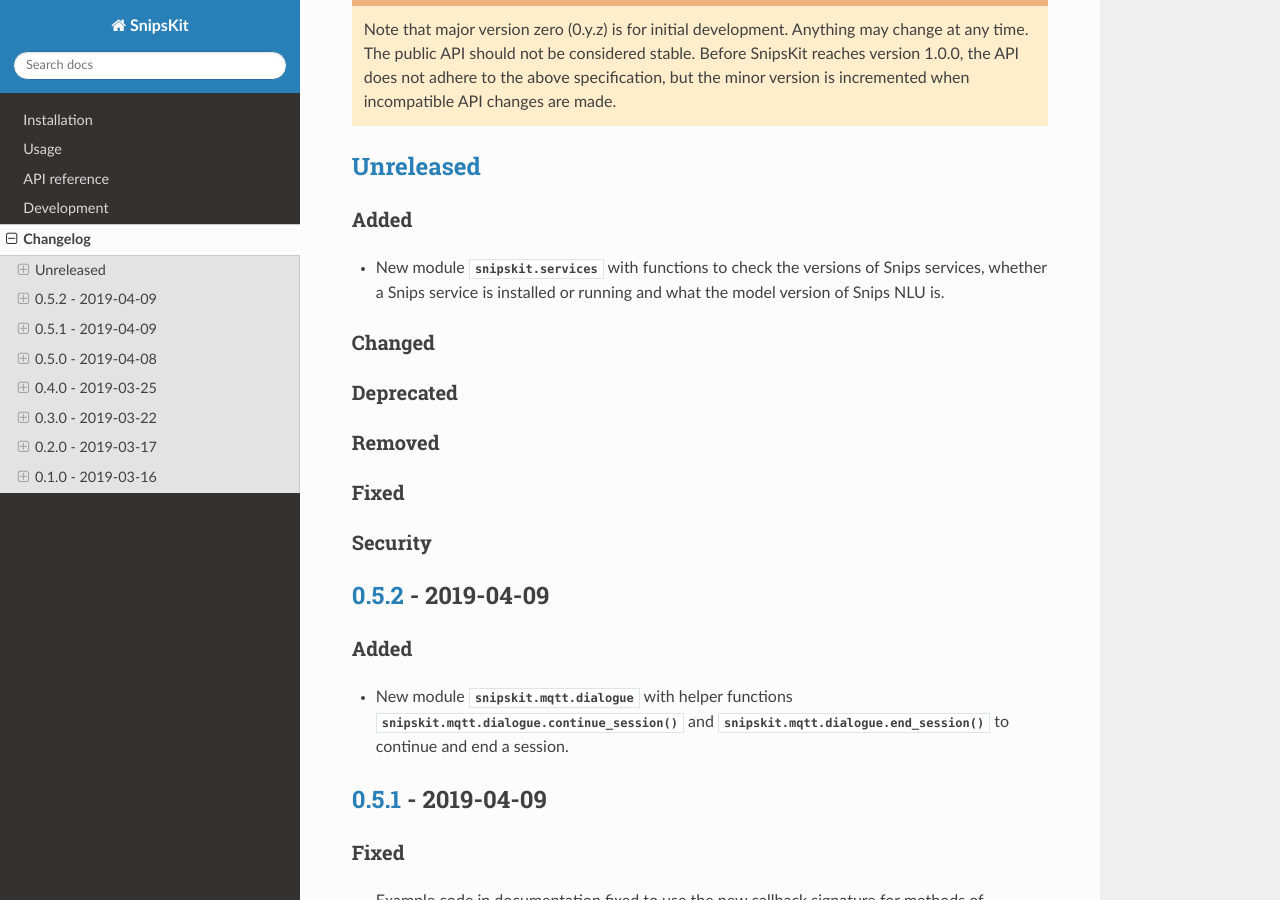
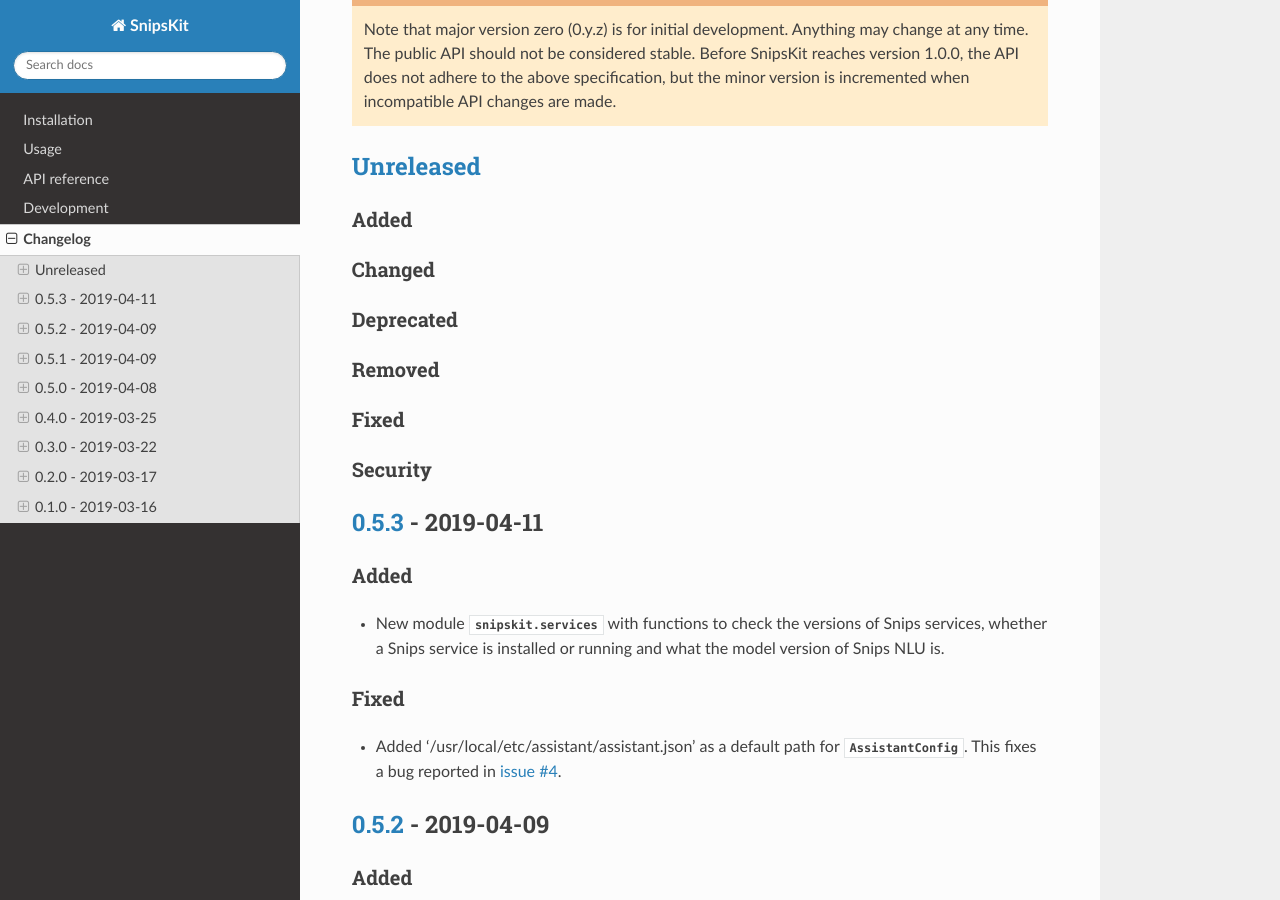
Before and after one commit to koenvervloesem/snipskit, a Sphinx documentation site: the page built from docs/source/CHANGELOG.rst, in a window 1280 px wide and 900 px high, scrolled down 447 px. Built offline with Sphinx 7.4.7 and the Read the Docs theme 2.0.0, drawn with Linux system fonts in a browser that asks for light colours.

Commit message:
Release: 0.5.3

```diff
--- a/docs/source/CHANGELOG.rst
+++ b/docs/source/CHANGELOG.rst
@@ -42,7 +40,25 @@
 Security
 ========
 
-.. _`Unreleased`: https://github.com/koenvervloesem/snipskit/compare/0.5.2...HEAD
+.. _`Unreleased`: https://github.com/koenvervloesem/snipskit/compare/0.5.3...HEAD
+
+*********************
+`0.5.3`_ - 2019-04-11
+*********************
+
+Added
+=====
+
+- New module :mod:`snipskit.services` with functions to check the versions of Snips services, whether a Snips service is installed or running and what the model version of Snips NLU is.
+
+.. _`0.5.3`: https://github.com/koenvervloesem/snipskit/compare/0.5.2...0.5.3
+
+Fixed
+=====
+
+- Added '/usr/local/etc/assistant/assistant.json' as a default path for :class:`.AssistantConfig`. This fixes a bug reported in `issue #4`_.
+
+.. _`issue #4`: https://github.com/koenvervloesem/snipskit/issues/4
 
 *********************
 `0.5.2`_ - 2019-04-09
```
Also changed, not shown: other parts of docs/source/CHANGELOG.rst (+0 -2 lines), 1 other file.
